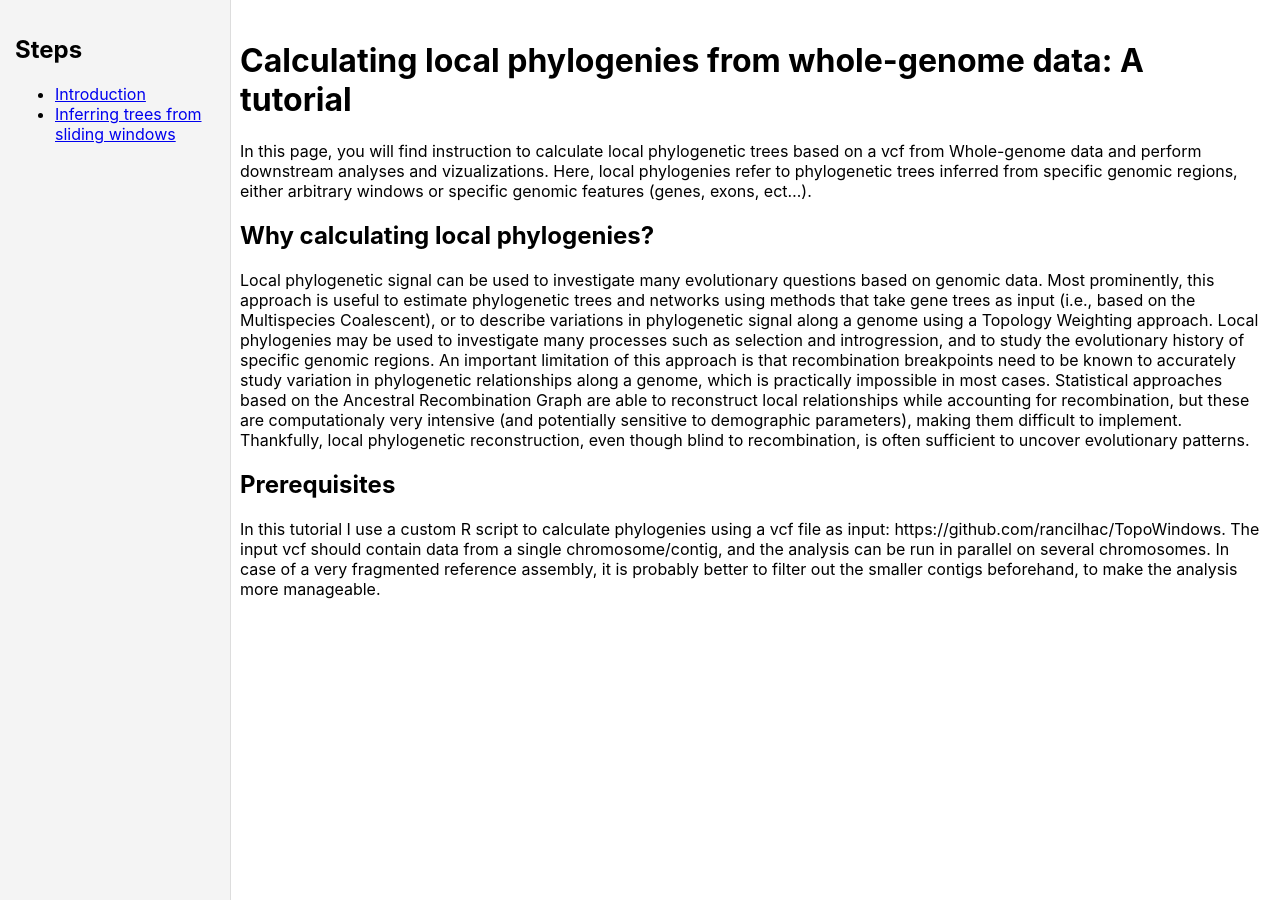
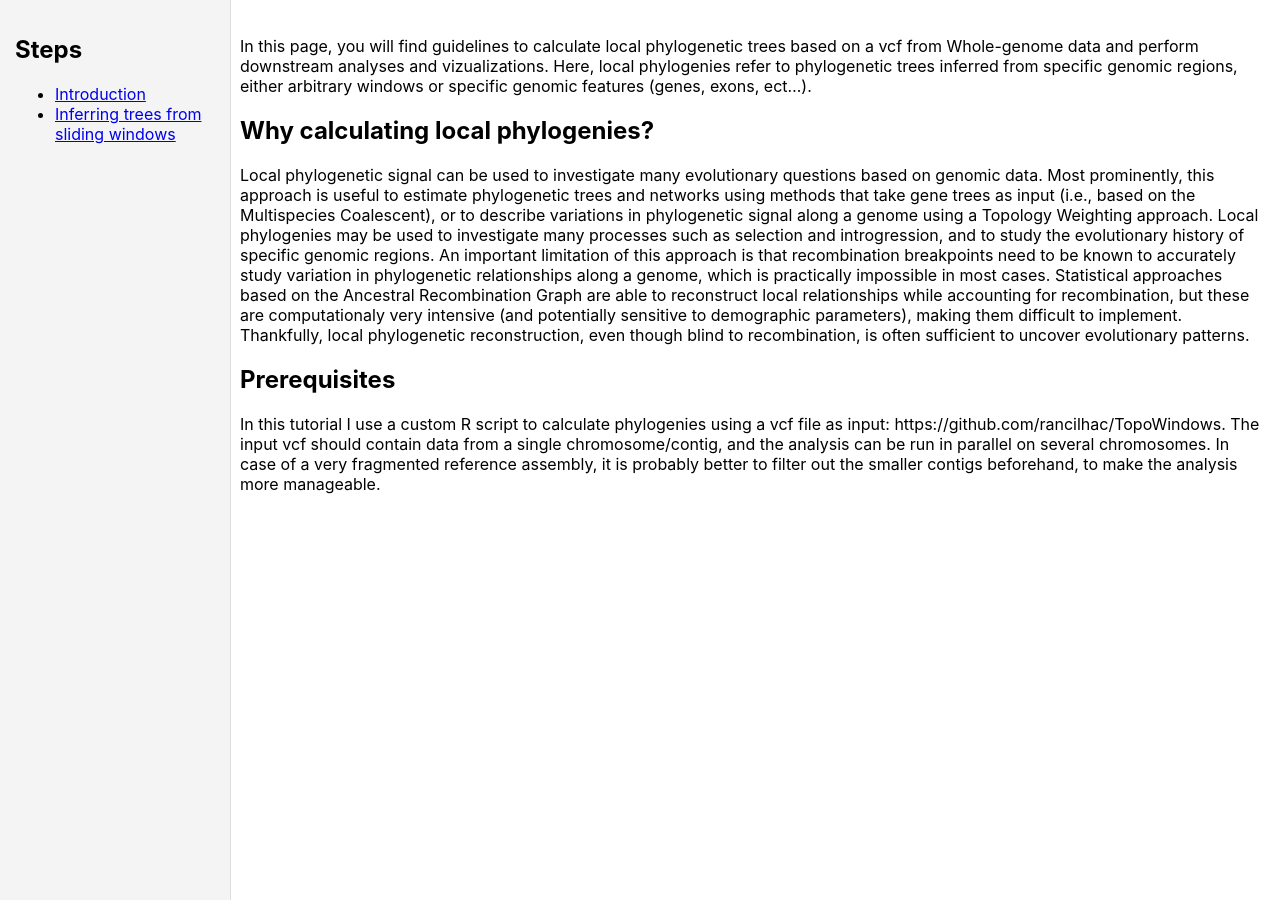
Before and after one commit to rancilhac/Genome-Wide-Phylogenies.github.io, a Jekyll site: the page built from index.md, in a window 1280 px wide. Built offline with Jekyll 4.4.1, drawn with Linux system fonts in a browser that asks for light colours; our own code applies the rules of GitHub Pages for plain Markdown files.

Commit message:
Update index.md

```diff
--- a/index.md
+++ b/index.md
@@ -1,6 +1,8 @@
-# Calculating local phylogenies from whole-genome data: A tutorial
+---
+title: Calculating local phylogenies from whole-genome data: A tutorial
+---
 
-In this page, you will find instruction to calculate local phylogenetic trees based on a vcf from Whole-genome data and perform downstream analyses and vizualizations. Here, local phylogenies refer to phylogenetic trees inferred from specific genomic regions, either arbitrary windows or specific genomic features (genes, exons, ect...).
+In this page, you will find guidelines to calculate local phylogenetic trees based on a vcf from Whole-genome data and perform downstream analyses and vizualizations. Here, local phylogenies refer to phylogenetic trees inferred from specific genomic regions, either arbitrary windows or specific genomic features (genes, exons, ect...).
 
 ## Why calculating local phylogenies?
 
```
